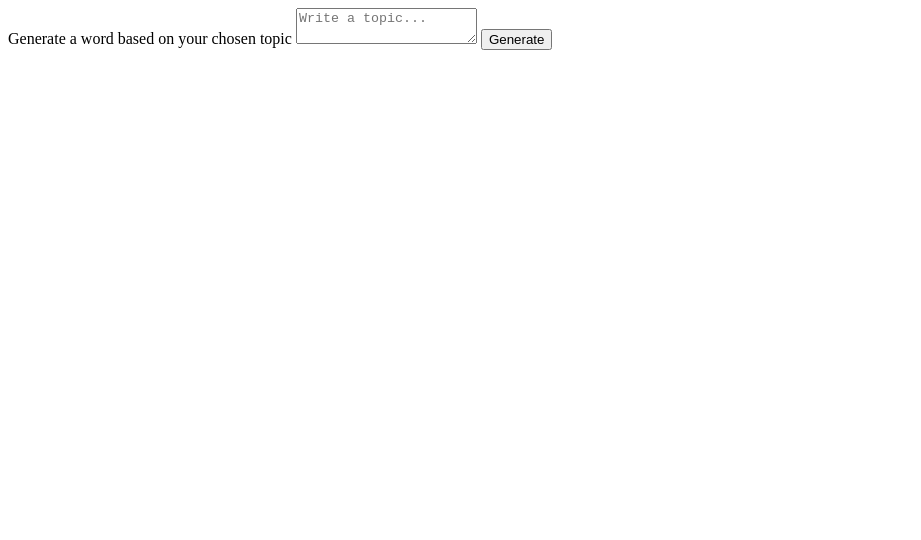
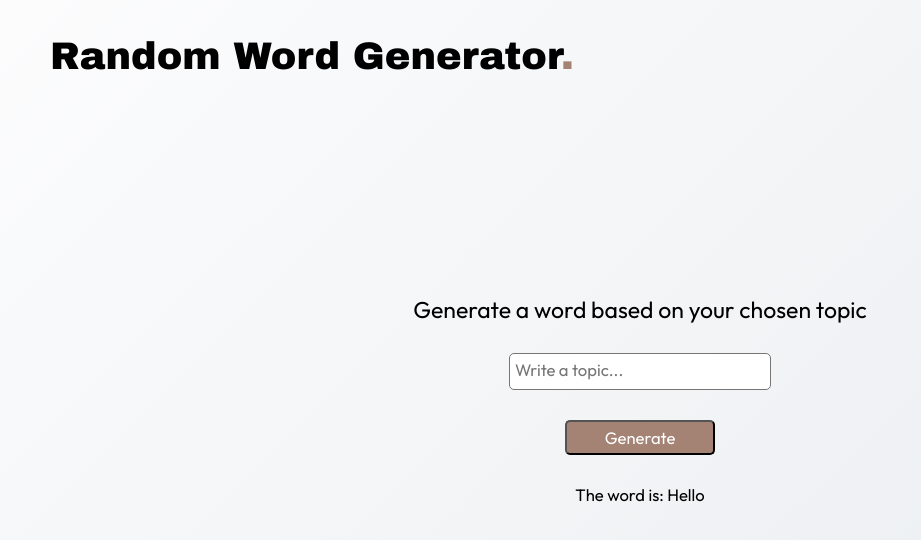
Before and after one commit to GianniMS/random-word-generator, a plain HTML site: page client/index.html in a window 1280 px wide. Shown: the whole page, without its empty margins (0-921 px from the left). Drawn offline with Linux system fonts and the light colour scheme.

Commit message:
Added UI

```diff
--- a/client/index.html
+++ b/client/index.html
@@ -7,13 +7,20 @@
     <meta http-equiv="X-UA-Compatible" content="ie=edge">
     <title>Document</title>
     <link rel="stylesheet" href="style.css">
+    <link href="https://fonts.googleapis.com/css2?family=Archivo+Black&family=DM+Sans:opsz,wght@9..40,300&display=swap"
+          rel="stylesheet">
+    <link href="https://fonts.googleapis.com/css2?family=Outfit:wght@100..900&display=swap" rel="stylesheet">
 </head>
 <body>
-<main>
-    <section>
-        <span>Generate a word based on your chosen topic</span>
-        <textarea placeholder="Write a topic..."></textarea>
-        <button>Generate</button>
+<main class="fullscreen">
+    <span class="title">Random Word Generator<span class="title-2">.</span></span>
+    <section class="container">
+        <span class="desc">Generate a word based on your chosen topic</span>
+        <textarea class="input-form" placeholder="Write a topic..."></textarea>
+        <button class="button">Generate</button>
+        <section class="answer">
+            <span>The word is: <span>Hello</span></span>
+        </section>
     </section>
 </main>
 <script src="script.js"></script>
--- a/client/style.css
+++ b/client/style.css
@@ -0,0 +1,67 @@
+* {
+    margin: 0;
+    padding: 0;
+    font-family: "Outfit", sans-serif;
+}
+
+/*font-family: "Outfit", sans-serif;*/
+
+.fullscreen {
+    width: 100vw;
+    height: 100vh;
+    background: linear-gradient(135deg, #FCFCFD, #E8ECEF);
+    display: flex;
+    justify-content: center;
+    align-items: center;
+}
+
+
+.title {
+    font-size: 3vw;
+    font-family: 'Archivo Black', sans-serif;
+    color: black;
+    position: absolute;
+    top: 35px;
+    left: 50px;
+}
+
+.title-2 {
+    color: #A48374;
+    font-family: 'Archivo Black', sans-serif;
+}
+
+.container {
+    height: 30vh;
+    display: flex;
+    flex-direction: column;
+    justify-content: space-around;
+    align-items: center;
+}
+
+.desc {
+    font-size: 1.8vw;
+}
+
+.input-form {
+    padding: 5px;
+    resize: none;
+    height: 25px;
+    width: 250px;
+    font-size: 1.3vw;
+    border-radius: 5px;
+}
+
+.button {
+    height: 35px;
+    width: 150px;
+    background-color: #A48374;
+    border-radius: 5px;
+    color: white;
+    font-size: 1.3vw;
+}
+
+.answer {
+    font-size: 1.3vw;
+    display: flex;
+    flex-direction: row;
+}
```
